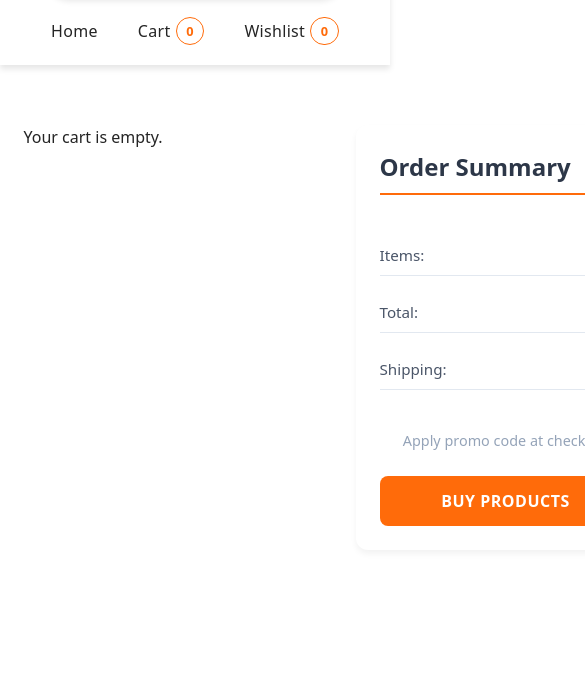
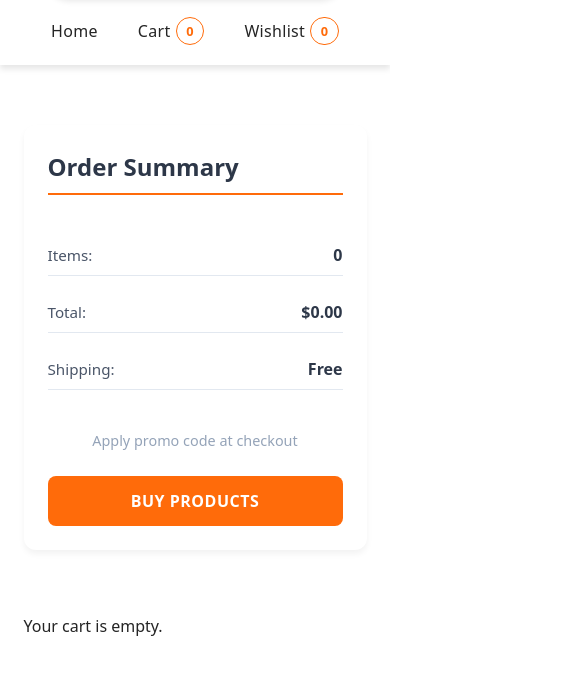
Before and after one commit to stanislavNemch/online-store-js, a website built with Vite: page src/cart.html in a window 390 px wide. Shown: the part 123-798 px from the top of the page, 585 px wide, since content can reach past the window. Built offline with nearby package versions, Linux system fonts and the light colour scheme.

Commit message:
add to cart.html MOBILE ADAPTATION

```diff
--- a/src/css/cart.css
+++ b/src/css/cart.css
@@ -93,3 +93,21 @@
   font-size: 0.9rem;
   text-align: center;
 }
+
+/* ================= CART PAGE: MOBILE ADAPTATION (FIXED) ================= */
+@media screen and (max-width: 767px) {
+  .container {
+    display: flex;
+    flex-direction: column;
+  }
+
+  .sidebar {
+    order: -1;
+    width: 100%;
+    margin-bottom: 32px;
+  }
+
+  .cart-content {
+    width: 100%;
+  }
+}
--- a/src/js/refs.js
+++ b/src/js/refs.js
@@ -3,7 +3,6 @@ export const refs = {
   // --- Общие элементы ---
   loader: document.querySelector('.loader'),
   scrollUpBtn: document.querySelector('.scroll-up'),
-  themeSwitcher: document.querySelector('.theme-switcher'),
 
   // --- Хедер ---
   searchForm: document.querySelector('.search-form'),
```
